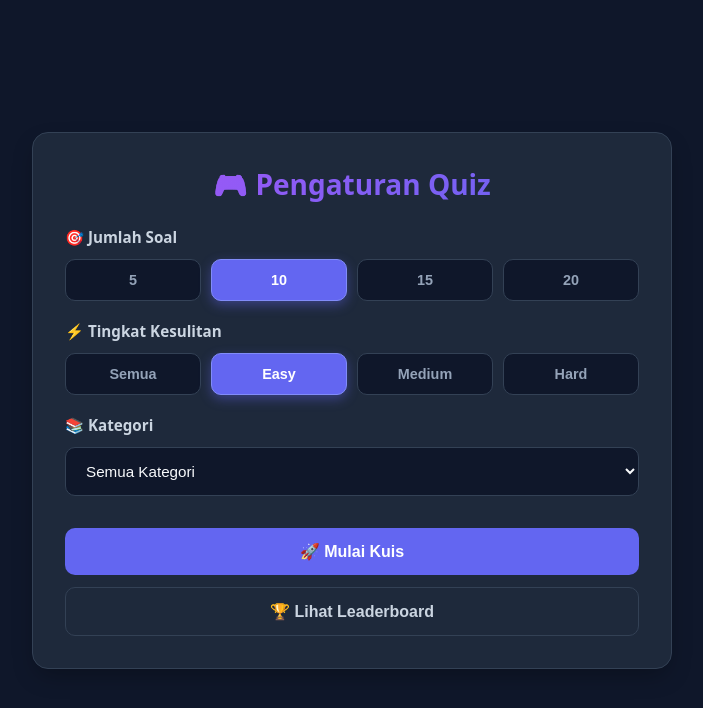
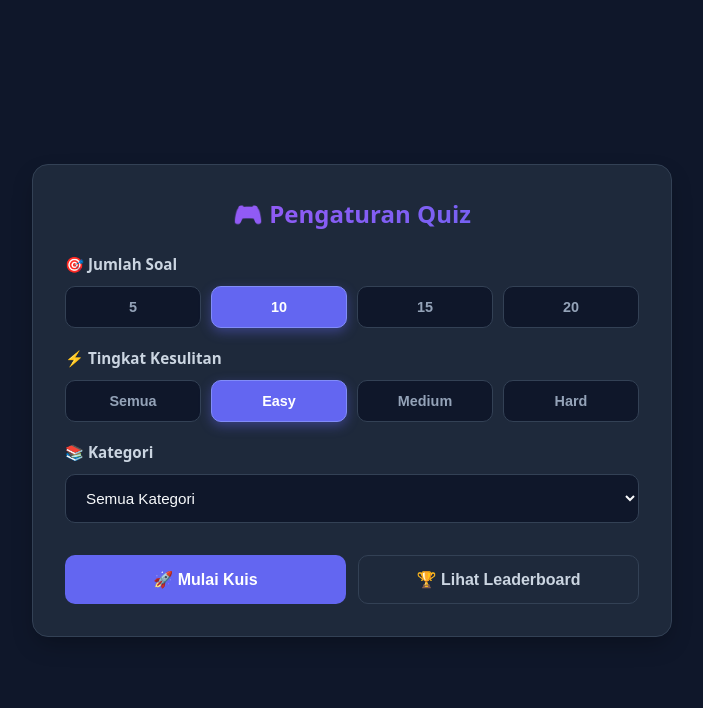
Before and after one commit to Husain-Faqih/quiz-react, a React (Vite) app: page / in a window 1280 px wide. Shown: the top 708 px of the page, without its empty margins (288-991 px from the left). Built offline with nearby package versions, Linux system fonts and the light colour scheme.

Commit message:
ui update

```diff
--- a/src/style/result.css
+++ b/src/style/result.css
@@ -1,24 +1,87 @@
-.result-score-box {
+.quiz-container,
+.result-container {
+    width: 100%;
+    max-width: 640px;
+    margin: 40px auto;
+    background-color: #1e293b;
+    border: 1px solid #334155;
+    border-radius: 16px;
+    padding: 32px;
+    box-shadow: 0 10px 25px -5px rgba(0, 0, 0, 0.3);
     text-align: center;
-    background: #0f172a;
-    padding: 20px;
-    border-radius: 12px;
-    border: 1px solid #334155;
-    margin: 20px 0 20px 0;
 }
 
-.final-score {
-    font-size: 26px;
-    font-weight: 800;
+.quiz-title,
+.result-title {
+    display: flex;
+    align-items: center;
+    justify-content: center;
+    gap: 10px;
+    font-size: 1.5rem;
+    font-weight: 700;
     color: #f8fafc;
-    margin-bottom: 8px;
+    margin-bottom: 24px;
 }
 
-.final-score span {
-    color: #6366f1;
+.result-score-box,
+.score-box {
+    background-color: #0f172a;
+    border: 1px solid #334155;
+    border-radius: 12px;
+    padding: 28px 20px;
+    margin-bottom: 28px;
+    display: flex;
+    flex-direction: column;
+    align-items: center;
+    gap: 12px;
 }
 
-.feedback-message {
-    font-size: 15px;
-    color: #cdb5e1;
+.final-score,
+.score-text {
+    font-size: 1.35rem;
+    font-weight: 700;
+    color: #f8fafc;
 }
+
+.final-score span,
+.score-number {
+    color: #6366f1;
+    font-size: 1.75rem;
+    font-weight: 800;
+}
+
+.feedback-message,
+.motivational-text {
+    font-size: 0.95rem;
+    color: #cbd5e1;
+    line-height: 1.5;
+    display: flex;
+    align-items: center;
+    justify-content: center;
+    gap: 6px;
+}
+
+.action-buttons,
+.result-actions {
+    display: grid;
+    grid-template-columns: 1fr 1fr;
+    gap: 12px;
+}
+
+.action-buttons .main-btn,
+.action-buttons .secondary-btn,
+.result-actions .main-btn,
+.result-actions .secondary-btn {
+    width: 100%;
+    padding: 14px;
+    font-size: 1rem;
+    border-radius: 10px;
+}
+
+@media (max-width: 480px) {
+
+    .action-buttons,
+    .result-actions {
+        grid-template-columns: 1fr;
+    }
+}
```
